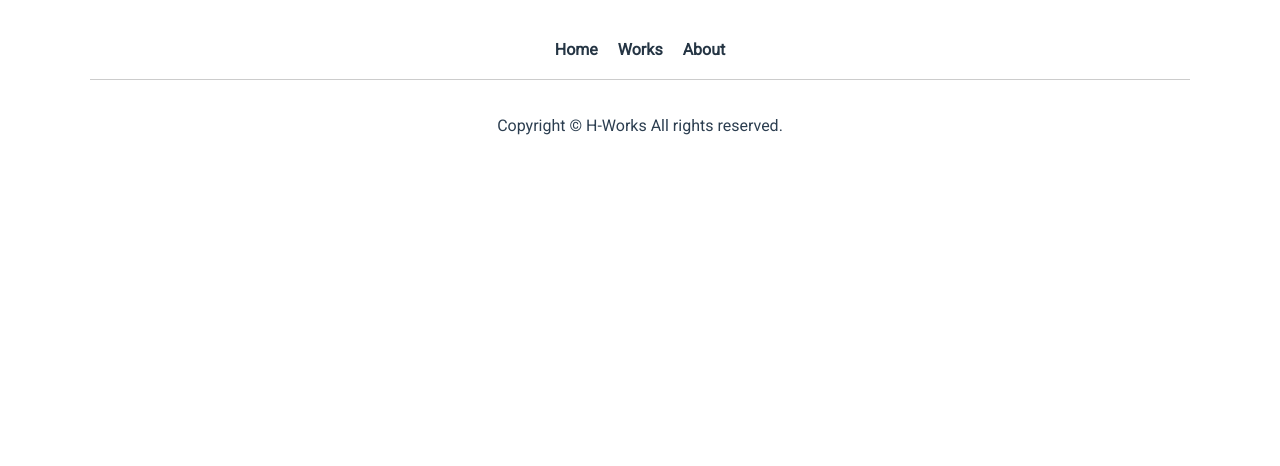
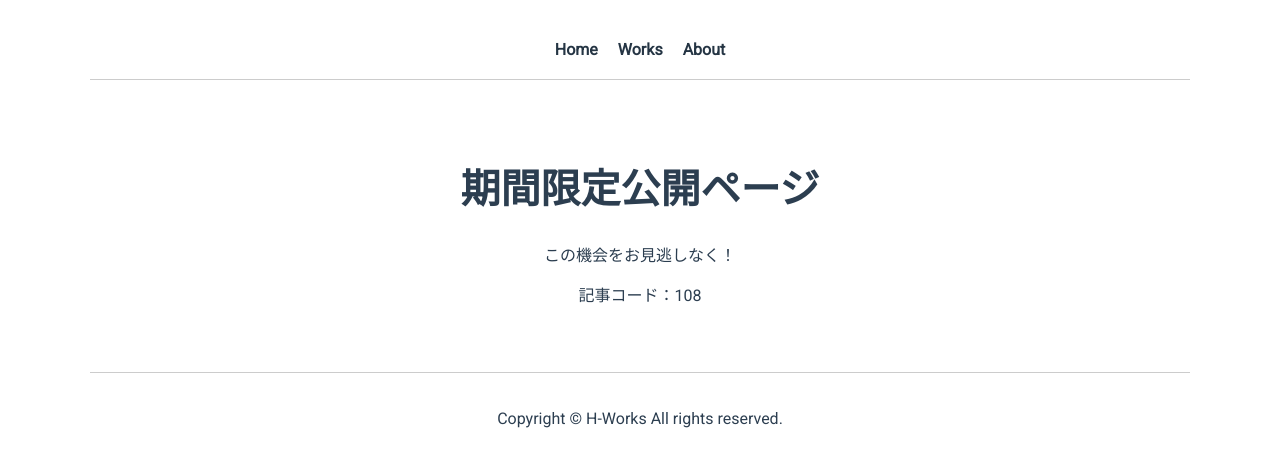
Before and after one commit to hw-hachiya/hw-prof, a Vue app: page /limited/108 in a window 1280 px wide. Shown: the top 466 px of the page. Built offline with nearby package versions, Linux system fonts and the light colour scheme.

Commit message:
限定ページを作成した

```diff
--- a/src/components/HeaderComp.vue
+++ b/src/components/HeaderComp.vue
@@ -13,9 +13,3 @@ export default {
   },
 };
 </script>
-
-<style scoped lang="scss">
-a {
-  color: #42b983;
-}
-</style>
--- /dev/null
+++ b/src/components/LimitedComp.vue
@@ -0,0 +1,15 @@
+<template>
+  <div class="limited">
+    <h2>期間限定公開</h2>
+    <div class="open-limited-page">
+      <router-link to="/limited/108">限定ページを見る</router-link>
+    </div>
+    <p>この機会をお見逃しなく！</p>
+  </div>
+</template>
+
+<script>
+export default {
+  name: "LimitedComp",
+};
+</script>
--- a/src/router/index.js
+++ b/src/router/index.js
@@ -23,6 +23,13 @@ const routes = [
     component: () => import("../views/AboutView.vue"),
     meta: { title: "About このサイトについて", desc: "HWとは、連絡先など..." },
   },
+  {
+    path: "/limited/:aid",
+    name: "limited",
+    component: () => import("../views/LimitedView.vue"),
+    meta: { title: "期間限定公開", desc: "この機会をお見逃しなく！" },
+    props: true,
+  },
 ];
 
 const router = new VueRouter({
--- a/src/views/HomeView.vue
+++ b/src/views/HomeView.vue
@@ -14,17 +14,22 @@
       </svg>
       <HeaderComp msg="Welcome" />
     </div>
+    <div class="content">
+      <LimitedComp />
+    </div>
   </div>
 </template>
 
 <script>
 // @ is an alias to /src
 import HeaderComp from "@/components/HeaderComp.vue";
+import LimitedComp from "@/components/LimitedComp.vue";
 
 export default {
   name: "HomeView",
   components: {
     HeaderComp,
+    LimitedComp,
   },
 };
 </script>
--- /dev/null
+++ b/src/views/LimitedView.vue
@@ -0,0 +1,39 @@
+<template>
+  <div class="limited">
+    <div class="content">
+      <h1>期間限定公開ページ</h1>
+      <p>この機会をお見逃しなく！</p>
+      <p>記事コード：{{ aid }}</p>
+    </div>
+  </div>
+</template>
+
+<script>
+let timeGuard = function (to, from, next) {
+  let data = {
+    108: new Date(2023, 2, 12),
+  };
+
+  let limit = data[to.params.aid]
+    ? data[to.params.aid]
+    : new Date(2099, 12, 31);
+
+  let current = new Date();
+
+  if (limit && limit.getTime() > current.getTime()) {
+    next();
+  } else {
+    window.alert("記事の公開は終了しました。");
+    next(false);
+  }
+};
+
+export default {
+  name: "LimitedView",
+  beforeRouteEnter: timeGuard,
+  beforeRouteUpdate: timeGuard,
+  props: {
+    aid: String,
+  },
+};
+</script>
```
